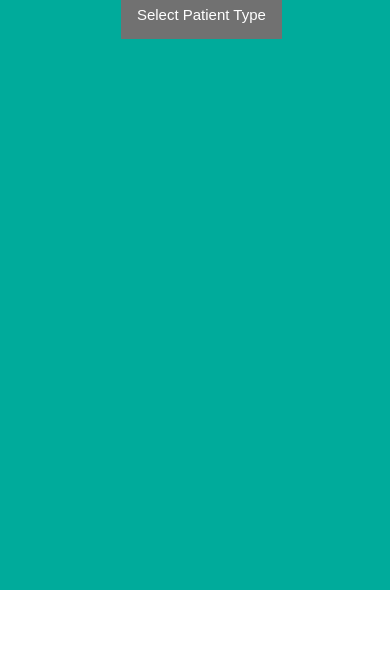
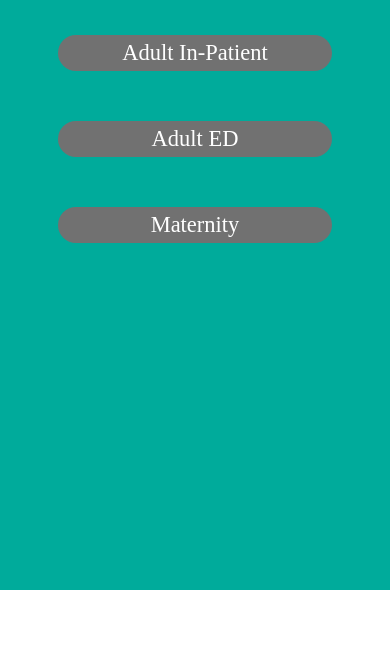
Before and after one commit to g00292514/SepsisEire, a plain HTML site: page index.html in a window 390 px wide. Shown: the part 194-844 px from the top of the page. Drawn offline with Linux system fonts and the light colour scheme.

Commit message:
full working new version

```diff
--- a/index.html
+++ b/index.html
@@ -21,15 +21,18 @@
             <div></div>
         </header>
         <article>
-            <div class="main-content-index">
-                <div class="dropdown">
-                    <button onclick="myFunction()" class="dropbtn">Select Patient Type</button>
-                    <div id="myDropdown" class="dropdown-content">
-                        <a href="#">Adult In-Patient</a>
-                        <a href="question.html ">Adult ED</a>
-                        <a href="#">Maternity</a>
-                    </div>
-                </div>
+            <div class="main-content-index group">
+                <h1>Select Patient Type</h1>
+                <a href="#">Adult In-Patient</a>
+                <a href="question.html ">Adult ED</a>
+                <a href="#">Maternity</a>
+                    <!--<button onclick="myFunction()" class="dropbtn">Select Patient Type</button>-->
+                    <!--<div id="myDropdown" class="dropdown-content">-->
+                        <!--<a href="#">Adult In-Patient</a>-->
+                        <!--<a href="question.html ">Adult ED</a>-->
+                        <!--<a href="#">Maternity</a>-->
+                    <!--</div>-->
+                <!--</div>-->
             </div>
         </article>
     </div> <!--container-->
--- a/style.css
+++ b/style.css
@@ -53,7 +53,7 @@ a {
     float: left;
 }
 .logo-img-index {
-    width: 31%;
+    width: 25%;
     height: auto;
     float: left;
 }
@@ -118,6 +118,22 @@ a {
     background-color: #00AB9B;
     height: calc(100vh - 180px);
     padding: 0 118px;
+}
+.main-content-index h1{
+    font-size: 250%;
+    text-align: center;
+    color: #FFFFFF;
+}
+.main-content-index a{
+    text-decoration: none;
+    padding: 5px 15px;
+    background-color: #717171;
+    border-radius: 25px;
+    color: #FFFFFF;
+    margin: 50px 0;
+    font-size: 200%;
+    display: block;
+    text-align: center;
 }
 .main-content-ed{
      background-color: #00AB9B;
@@ -198,6 +214,22 @@ a {
     text-decoration: none;
 }
 @media screen and (max-width: 410px) {
+    .main-content-index h1{
+        font-size: 200%;
+        text-align: center;
+        color: #FFFFFF;
+    }
+    .main-content-index a{
+        text-decoration: none;
+        padding: 5px 15px;
+        background-color: #717171;
+        border-radius: 25px;
+        color: #FFFFFF;
+        margin: 50px 0;
+        font-size: 150%;
+        display: block;
+        text-align: center;
+    }
     .main-content-doc h1{
         font-size: 200%;
         padding-top: 10px;
```
